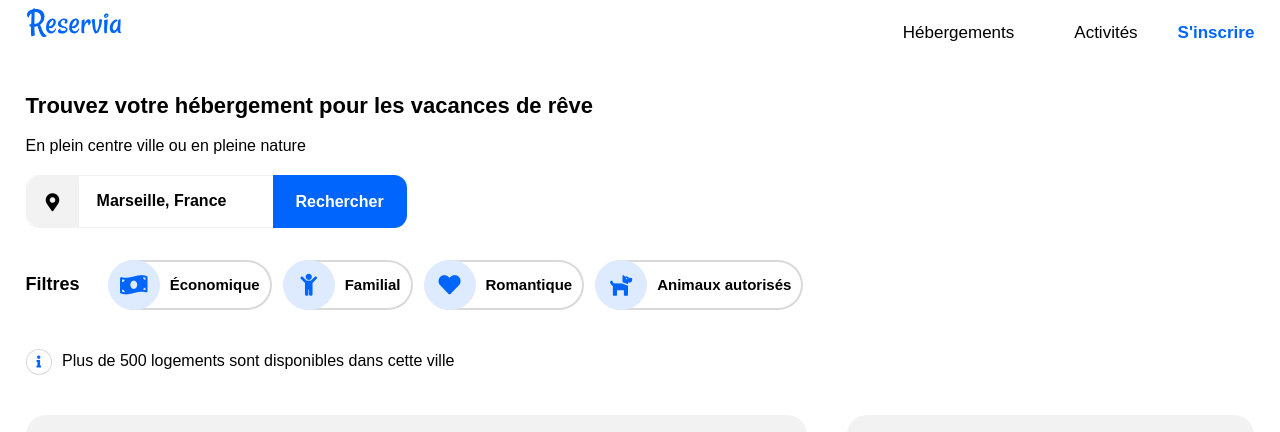
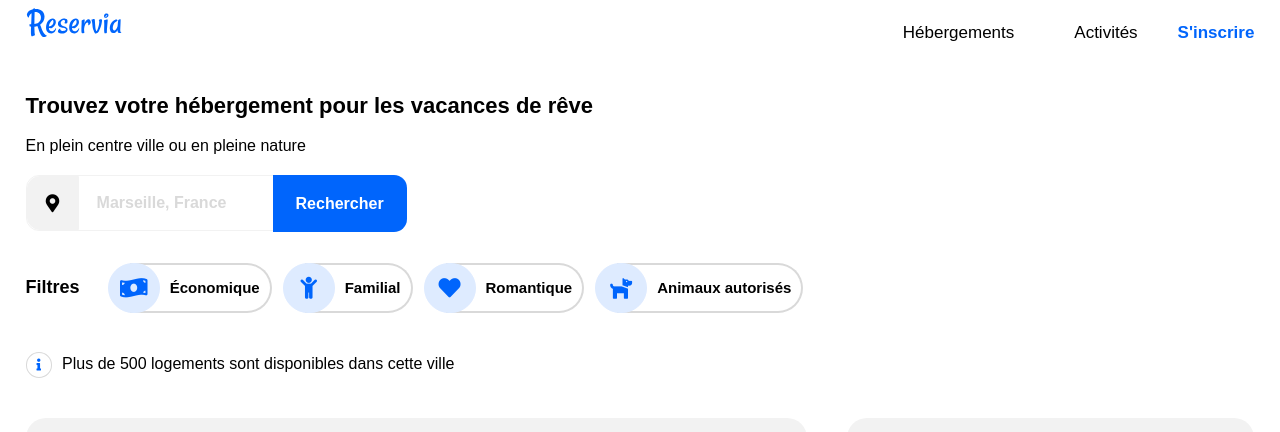
Before and after one commit to mikafrdev/MikaelDelpont_2_20082021, a plain HTML site: page index.html in a window 1280 px wide. Shown: the top 432 px of the page. Drawn offline with Linux system fonts and the light colour scheme.

Commit message:
Update form

```diff
--- a/css/styles.css
+++ b/css/styles.css
@@ -155,7 +155,7 @@ nav ul li:hover a {
     border: 1px solid #f2f2f2;
 }
 
-.cnt_search_engine form label {
+.map-marker {
     width: 50px;
     font-size: 18px;
     border-top-left-radius: 13px;
@@ -168,24 +168,31 @@ nav ul li:hover a {
     justify-content: center;
 }
 
+.form_text {
+    display: flex;
+}
+
 .cnt_search_engine form input[type="text"] {
     width: 100%;
     padding: 18px 18px;
     border: 0;
+    font-size: 16px;
+    font-weight: bold;
+    color: #000;
 }
 
 .cnt_search_engine form input[type="text"]::placeholder {
     font-weight: bold;
     font-size: 16px;
-    color: #000;
+    color: #d9d9d9;
 }
 
 .cnt_search_engine form button {
     position: absolute;
     top: -1px;
-    right: -7px;
-    width: 50px;
-    height: 53px;
+    right: -1px;
+    width: 56px;
+    height: 57px;
     background-color: #0065fc;
     color: #fff;
     border: 0;
--- a/index.html
+++ b/index.html
@@ -63,13 +63,13 @@
 
             <h1>Trouvez votre hébergement pour les vacances de rêve</h1>
             <p>En plein centre ville ou en pleine nature</p>
-            <form>
-                <label for="text">
+            <form action="#">
+                <div class="map-marker">
                     <i class="fas fa-map-marker-alt"></i>
-                </label>
-                <div>
-                    <input type="text" maxlength="100" placeholder="Marseille, France" />
-                    <button>
+                </div>
+                <div class="form_text">
+                    <input type="text" id="country" name="country" maxlength="100" size="15" placeholder="Marseille, France" required />
+                    <button type="submit">
                         <i class="fas fa-search btn-mobile-show"></i>
                         <span class="btn-mobile-hide">Rechercher</span>
                     </button>
```
